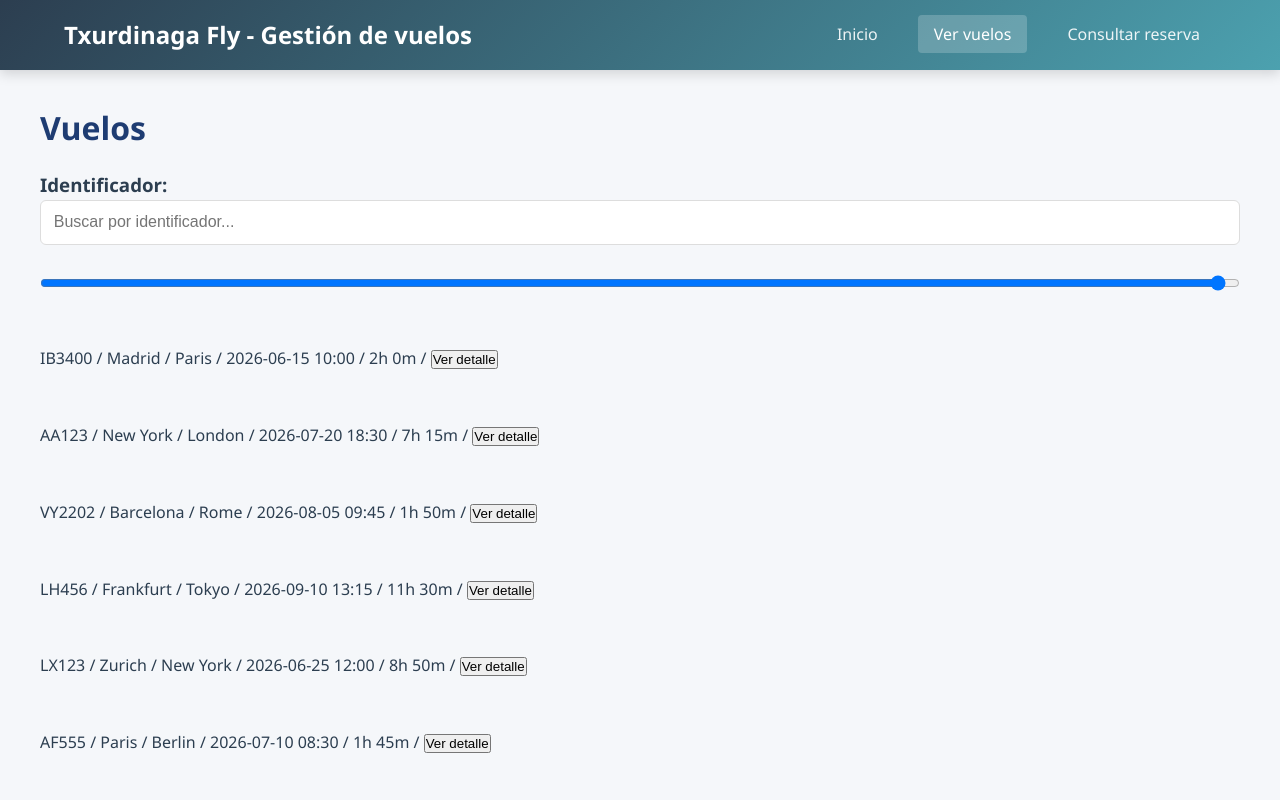
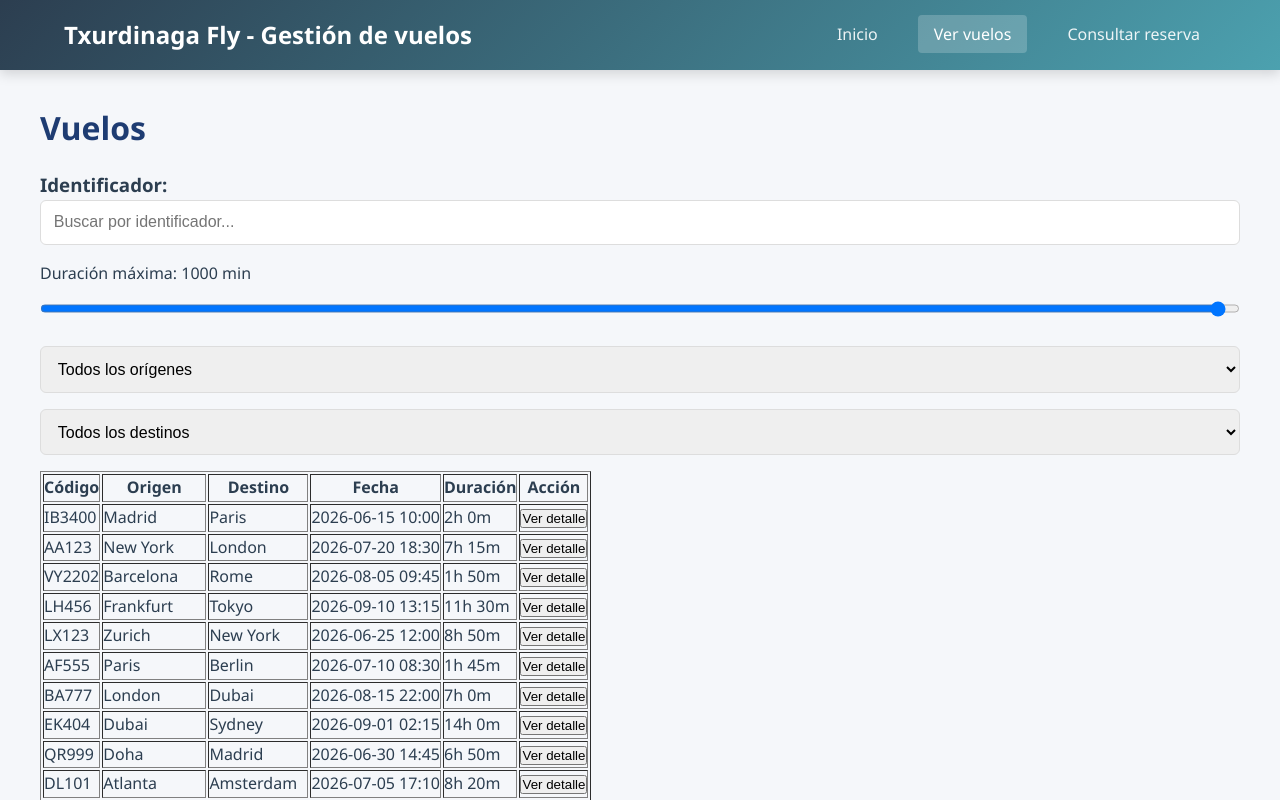
Before and after one commit to german17cl/recursos-vue, a Vue app in the folder Recursos Vue/2DW3_2EVAL_2_DWC_German_Campiño/Vuejs/: page /vuelos in a window 1280 px wide. Shown: the top 800 px of the page. Built offline with nearby package versions, Linux system fonts and the light colour scheme.

Commit message:
Reservas, consultas mejorado

```diff
--- a/Recursos Vue/2DW3_2EVAL_2_DWC_German_Campiño/Vuejs/src/stores/vuelos.js
+++ b/Recursos Vue/2DW3_2EVAL_2_DWC_German_Campiño/Vuejs/src/stores/vuelos.js
@@ -53,14 +53,19 @@ export const useVuelosStore = defineStore('vuelos', () => {
         return vuelos.value.find(v => v.codigo == codigo)
     }
 
-    const vuelosUnicos = computed(() =>
-    [...new Set(vuelos.value.map(v => v.nombre))]
+    const origenesUnicos = computed(() =>
+        [...new Set(vuelos.value.map(v => v.origen))]
+    )
+
+    const destinosUnicos = computed(() =>
+        [...new Set(vuelos.value.map(v => v.destino))]
     )
 
     return {
     vuelos,
     reservas,
-    vuelosUnicos,
+    origenesUnicos,
+    destinosUnicos,
     cargarDatos,
     getVueloById,
     addReserva
--- a/Recursos Vue/2DW3_2EVAL_2_DWC_German_Campiño/Vuejs/src/views/ConsultaVuelosView.vue
+++ b/Recursos Vue/2DW3_2EVAL_2_DWC_German_Campiño/Vuejs/src/views/ConsultaVuelosView.vue
@@ -16,6 +16,9 @@
 
 <script setup>
 import { ref } from 'vue'
+import { useVuelosStore } from '../stores/vuelos'
+
+const store = useVuelosStore()
 
         const email = ref('')
         const codigo = ref('')
--- a/Recursos Vue/2DW3_2EVAL_2_DWC_German_Campiño/Vuejs/src/views/VuelosView.vue
+++ b/Recursos Vue/2DW3_2EVAL_2_DWC_German_Campiño/Vuejs/src/views/VuelosView.vue
@@ -4,32 +4,52 @@
       <h1>Vuelos</h1>
       <h3>Identificador:</h3>
       <input v-model="filtroTexto" placeholder="Buscar por identificador...">
+
+      <p>Duración máxima: {{ maxDuracion }} min</p>
       <input type="range" v-model="maxDuracion" min="0" max="1000">
-    <!-- <select v-model="filtroTipoOrigen" placeholder="Origen:">
-      <option value="">Todos</option>
-      <option v-for="origen in store.vuelosUnicos" :key="origen">
+
+
+      <select v-model="filtroTipoOrigen">
+        <option value="">Todos los orígenes</option>
+        <option v-for="origen in store.origenesUnicos" :key="origen">
           {{ origen }}
         </option>
-    </select> -->
+      </select>
 
-    <!-- <select v-model="filtroTipoDestino" placeholder="Destino:">
-      <option value="">Todos</option>
-      <option v-for="destino in store.vuelosUnicos" :key="destino">
+      <select v-model="filtroTipoDestino">
+        <option value="">Todos los destinos</option>
+        <option v-for="destino in store.destinosUnicos" :key="destino">
           {{ destino }}
         </option>
-    </select> -->
+      </select>
 
 
 
-    <div v-for="v in vuelosFiltrados" :key="v.id">
-      <br>
-      <p>{{ v.codigo }} / {{ v.origen }} / {{ v.destino }} / {{ v.fechaSalida }} {{ v.horaSalida }} / {{ formatearDuracion(v.duracion) }} / <button @click="verDetalle(v.codigo)">Ver detalle</button></p>
-      <br>
+    <table border="1">
+      <thead>
+        <tr>
+          <th>Código</th>
+          <th>Origen</th>
+          <th>Destino</th>
+          <th>Fecha</th>
+          <th>Duración</th>
+          <th>Acción</th>
+        </tr>
+      </thead>
 
-
-
-
-    </div>
+      <tbody>
+        <tr v-for="v in vuelosFiltrados" :key="v.codigo">
+          <td>{{ v.codigo }}</td>
+          <td>{{ v.origen }}</td>
+          <td>{{ v.destino }}</td>
+          <td>{{ v.fechaSalida }} {{ v.horaSalida }}</td>
+          <td>{{ formatearDuracion(v.duracion) }}</td>
+          <td>
+            <button @click="verDetalle(v.codigo)">Ver detalle</button>
+          </td>
+        </tr>
+      </tbody>
+    </table>
   </div>
 </template>
 
```
Also changed, not shown: 1 other file (tests, documents, lock files or other folders). Lines whose indentation alone changed are shown as unchanged.
